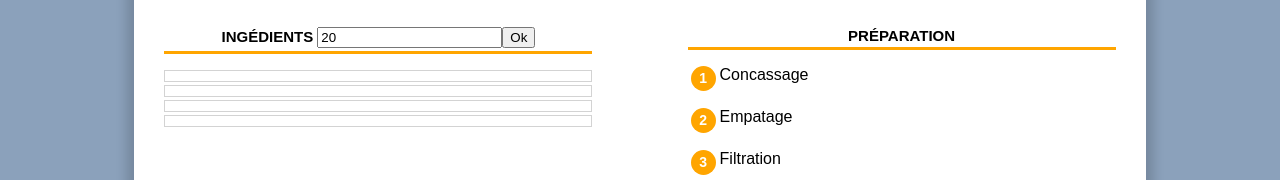
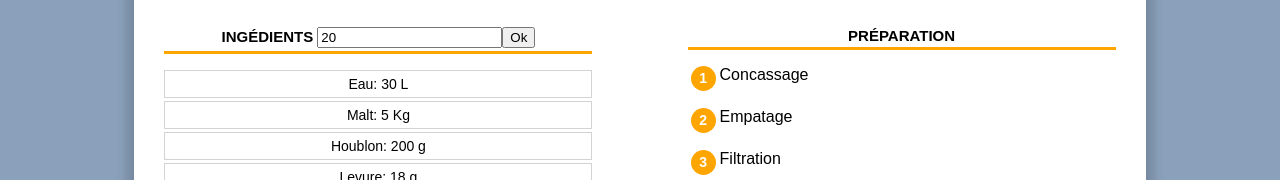
Before and after one commit to Ju-xtaposable/pages, a plain HTML site: page index.html in a window 1280 px wide. Both pictures are taken after a click on the button "Ok". Shown: the part 620-800 px from the top of the page. Drawn offline with Linux system fonts and the light colour scheme.

Commit message:
Update index.html

```diff
--- a/index.html
+++ b/index.html
@@ -53,7 +53,7 @@
                         <p id="levure"></p>
 
                         <script>
-                            function myFunction() {
+                            function calcul() {
                               var litre = document.getElementById("litreinput").value;
                               var eau = 1.5 * litre;
                                 var malt = 0.25 * litre;
```
